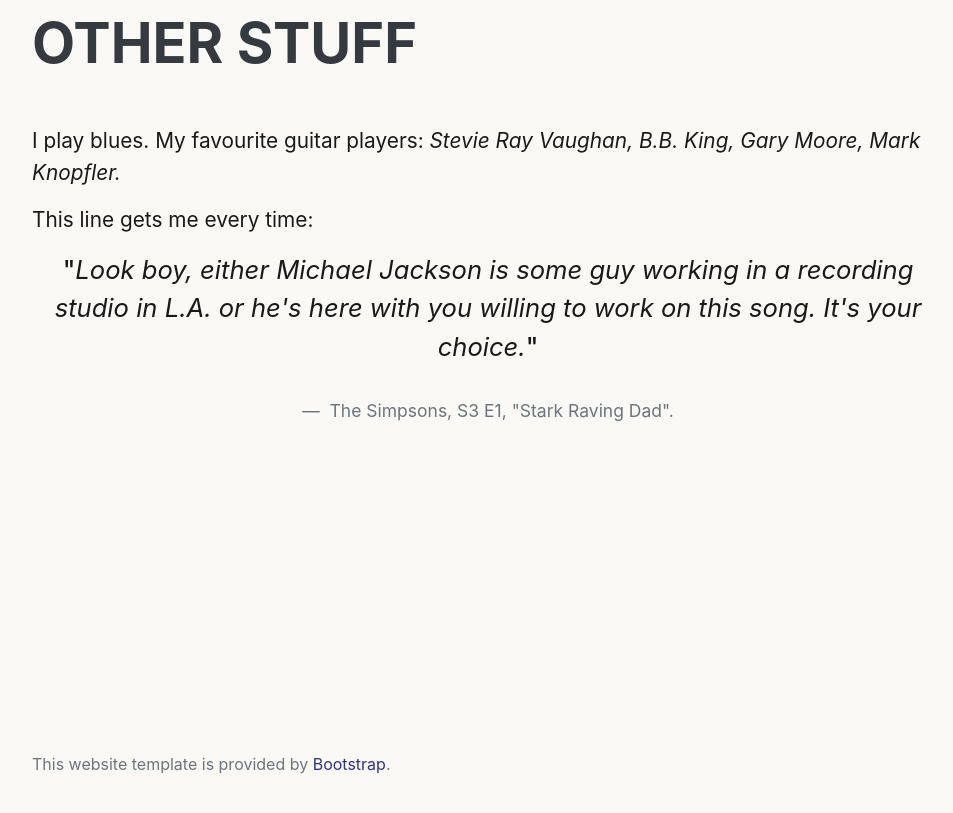
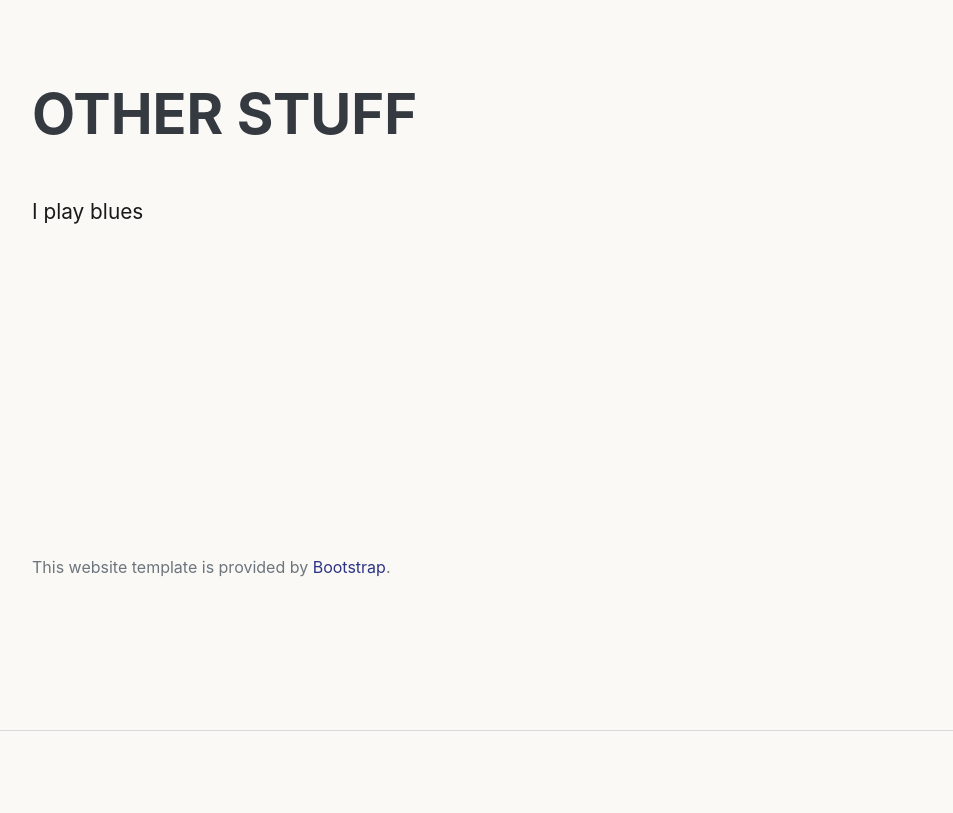
Before and after one commit to bridgelessqiu/zirouq.github.io, a plain HTML site: page index.html in a window 1280 px wide. Shown: the part 4700-5513 px from the top of the page, without its empty margins (288-1241 px from the left). After the commit the page ends 5431 px from the top, so only its background shows below. Drawn offline with nearby package versions, Linux system fonts and the light colour scheme; a web font is replaced by a local one.

Commit message:
Update index.html

```diff
--- a/index.html
+++ b/index.html
@@ -275,14 +275,14 @@
             <section class="resume-section" id="skills">
                 <div class="resume-section-content">
                     <h2 class="mb-5">Other Stuff</h2>
-                    <p>I play blues. My favourite guitar players: <em>Stevie Ray Vaughan, B.B. King, Gary Moore, Mark Knopfler.</em></p>
+                    <p>I play blues</p>
 
-                    <p>This line gets me every time:</p>
+<!--                     <p>This line gets me every time:</p>
                     <blockquote class="blockquote text-center">
                     <p class="lead mb-5">"<i>Look boy, either Michael Jackson is some guy working in a recording studio in L.A. or he's here with you willing to work on this song. It's your choice.</i>"</p>
                     <footer class="blockquote-footer"> The Simpsons, S3 E1, "Stark Raving Dad".
                     </cite></footer>
-                    </blockquote>
+                    </blockquote> -->
 
                     <br>
                     <br>
```
